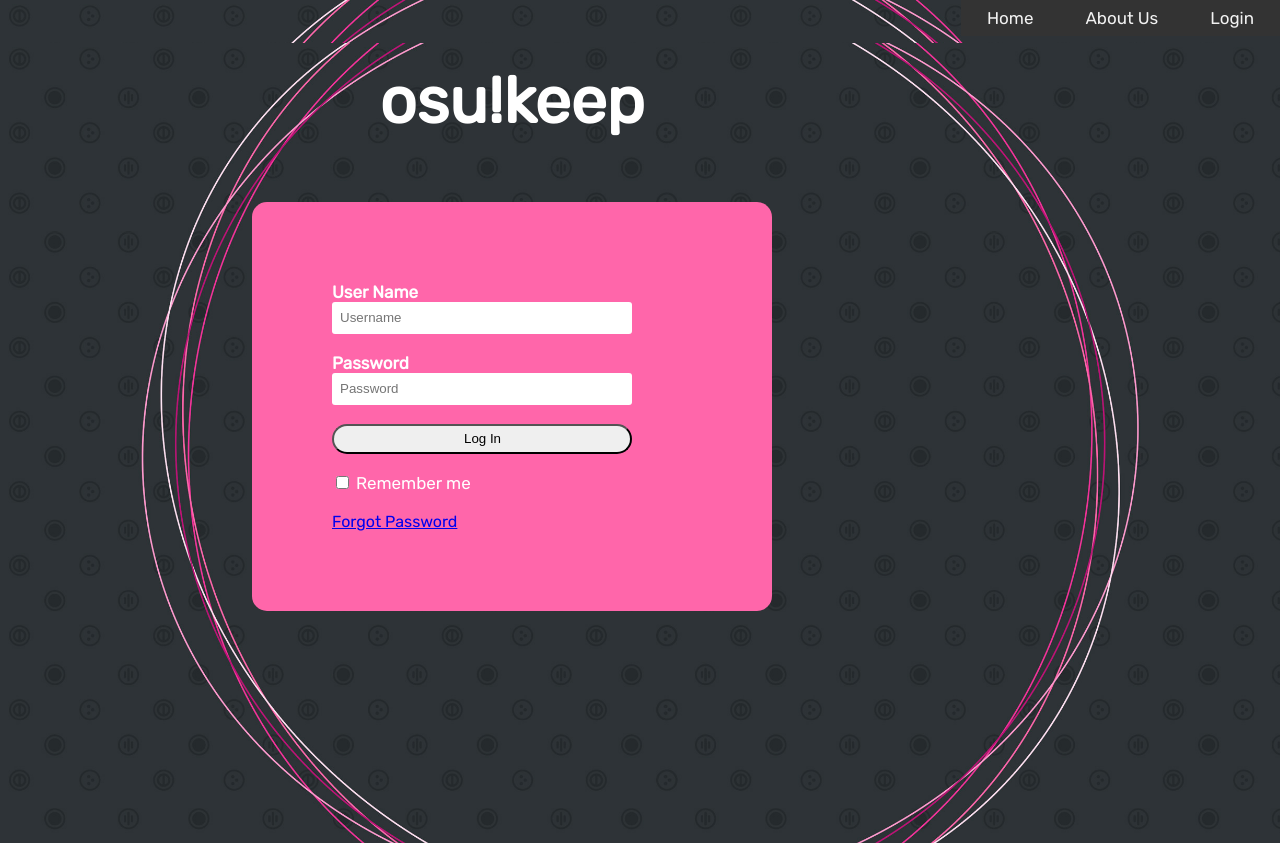
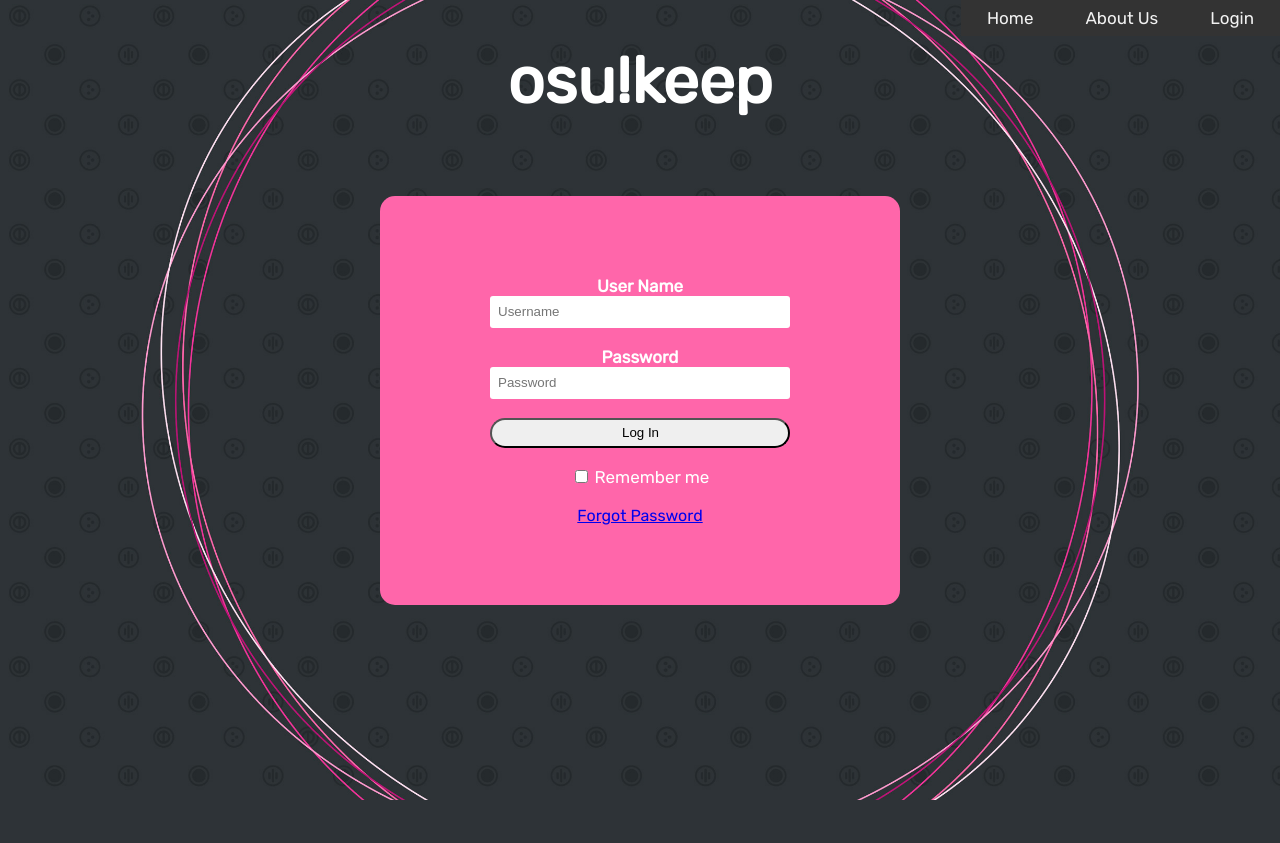
Before and after one commit to alainajae/osu-keep, a Flask app: page /login.html in a window 1280 px wide. After the commit the page ends 800 px from the top, so only its background shows below. Run offline with Flask 2, Linux system fonts and the light colour scheme.

Commit message:
adjusted login page background dupe

```diff
--- a/static/login_style.css
+++ b/static/login_style.css
@@ -3,22 +3,30 @@
 :root {
     --osu-pink: #FF66AA;
 }
+#content{/*background for homepage*/
+    display: flex;
+    justify-content: center;
+    align-content: center;
+    align-items: center;
+}
 
-body
-{
-    box-sizing: border-box; /*Not necessary in this situation*/
-    display: block; /*Not necessary, but we do want it this way*/
-    width: 100vw;  /*Not necessary, but we do want it this way*/
-    height: 100vh; /*Necessary.  100vh = 100% of the viewport height*/
-    padding: 0; /* No padding */
-    margin: 0; /* No margins */
-    background: url('osubackground.jpg') no-repeat center center;
-    /* Shorthand: image, repeat, X align, Y align. */
-    background-size: cover; /* Cover all available space*/
-    overflow-y: hidden;
-    overflow-x: hidden;
-    font-family: 'Rubik', sans-serif;
-
+body, html{
+    margin: 0;
+    padding: 0;
+    box-sizing: border-box;
+ }
+body{
+    display: flex;
+    justify-content: center;
+    align-content: center;
+    align-items: center;
+    flex-direction: column;
+    text-align: center;
+    height: 100vh;
+    background-image: url("osubackground.jpg");
+    background-size: cover;
+    background-repeat: no-repeat;
+    background-position: center center;
 }
 .login{
     width: 360px;
@@ -30,11 +38,13 @@ body
     border-radius: 15px ;
 
 }
-h1{
-    text-align: center;
+h1.title{
+    position: fixed;
+    top: 0;
+    left:5;
+    font-size: 64px;
     color: white;
-    font-size: 64px;
-    padding: 20px;
+    font-weight: bold;
 }
 label{
     color: white;
--- a/templates/aboutus.html
+++ b/templates/aboutus.html
@@ -1,5 +1,4 @@
 {% extends 'base.html' %}
-{% set active_page = "aboutus" %}
 {% block link %}
 <link rel="stylesheet" href="../static/styles.css">
 {% endblock %}
--- a/templates/base.html
+++ b/templates/base.html
@@ -26,7 +26,6 @@
     </body>
 
     {% block script %}
-    <script src="../static/active.js"></script>
     {% endblock %}
 
 
--- a/templates/index.html
+++ b/templates/index.html
@@ -1,5 +1,4 @@
 {% extends 'base.html' %}
-{% set active_page = "index" %}
 {% block link %}
 <link rel="stylesheet" href="../static/styles.css">
 <link rel="stylesheet" href="../static/loading_screen.css">
--- a/templates/login.html
+++ b/templates/login.html
@@ -1,5 +1,4 @@
 {% extends 'base.html' %}
-{% set active_page = "login" %}
 {% block content %}
 <link rel="stylesheet" href="../static/login_style.css">
 
```
